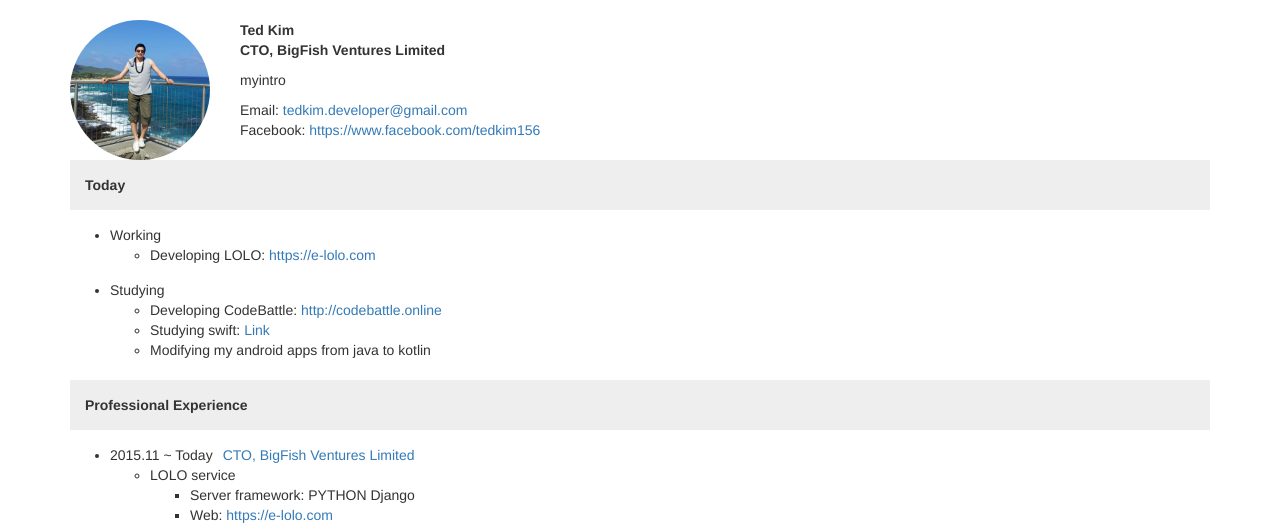
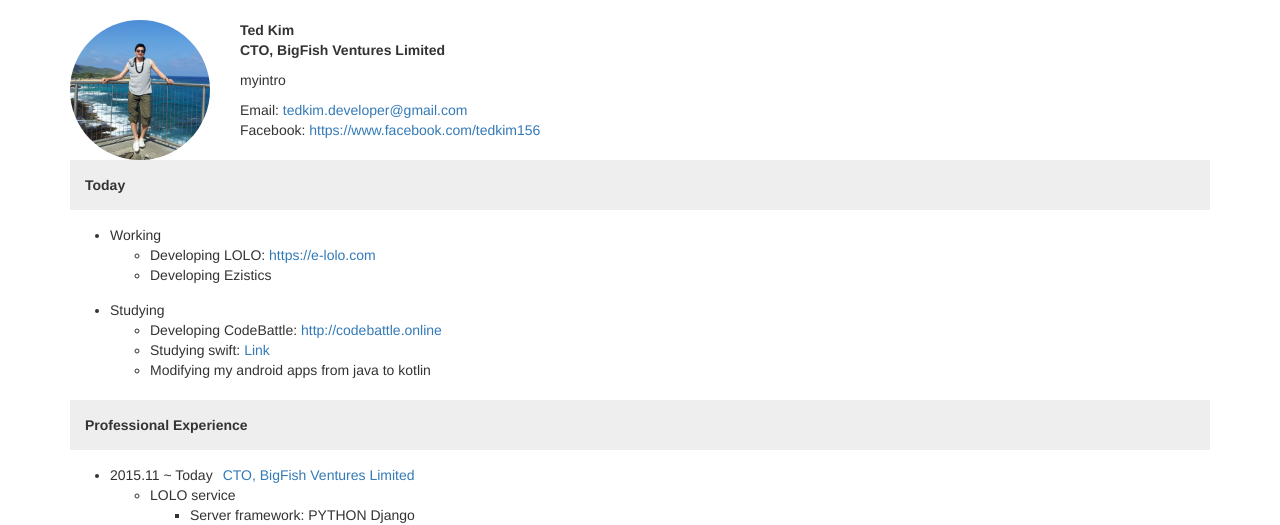
Before and after one commit to tedkim81/iamted, a Django app: page / in a window 1280 px wide. Shown: the part 50-575 px from the top of the page. Run offline with Django 3.2, Linux system fonts and the light colour scheme; some libraries are stand-ins or nearby versions.

Commit message:
Modify today

```diff
--- a/app/templates/profile.html
+++ b/app/templates/profile.html
@@ -122,6 +122,7 @@
 			<li class="cont-li">{% trans "Working" %}
 				<ul>
 					<li>{% trans "Developing LOLO" %}: <a href="https://e-lolo.com" target="_blank">https://e-lolo.com</a></li>
+					<li>{% trans "Developing Ezistics" %}</li>
 				</ul>
 			</li>
 			<li class="cont-li">{% trans "Studying" %}
```
Also changed, not shown: locale/en/LC_MESSAGES/django.po, locale/ko/LC_MESSAGES/django.po, 2 other files.
